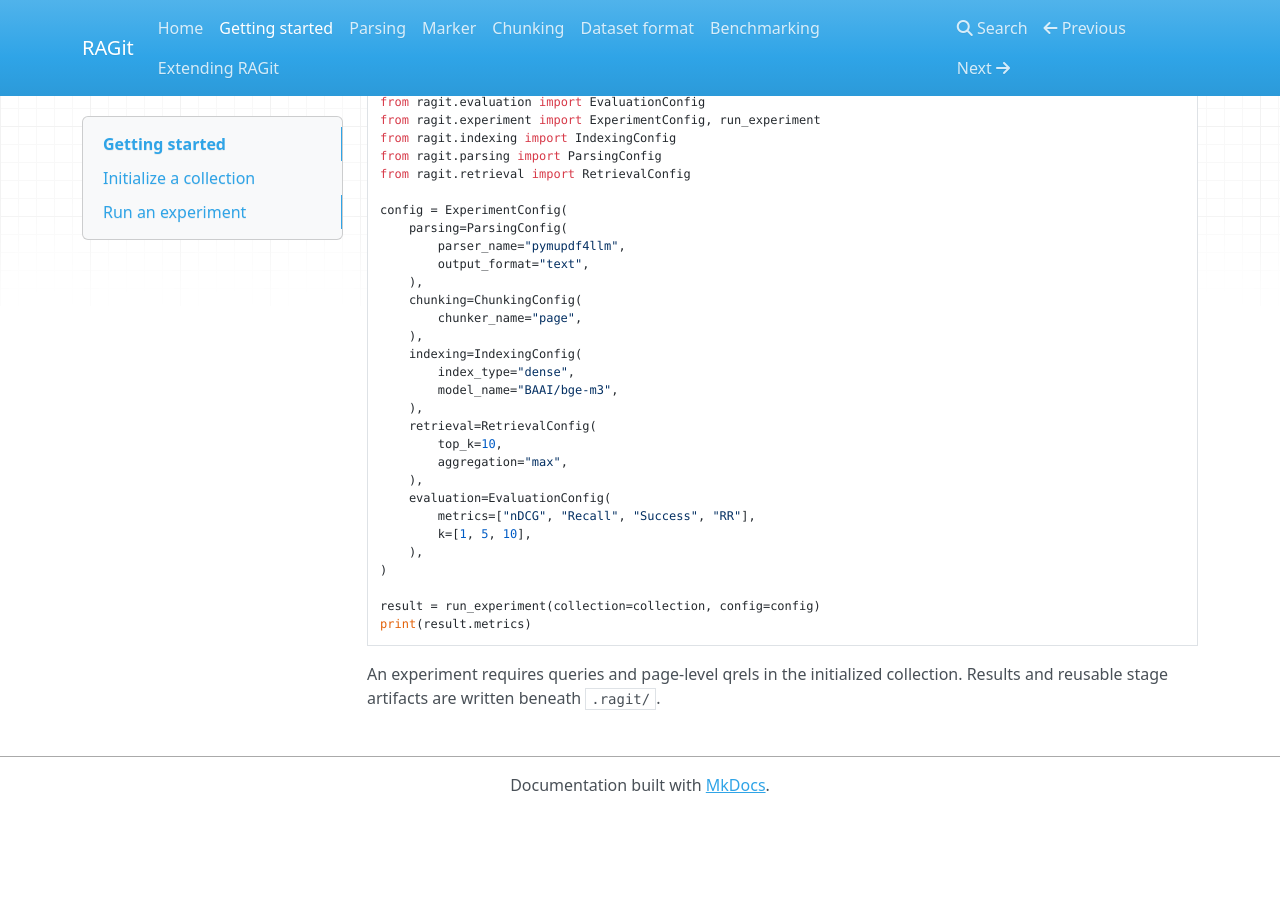
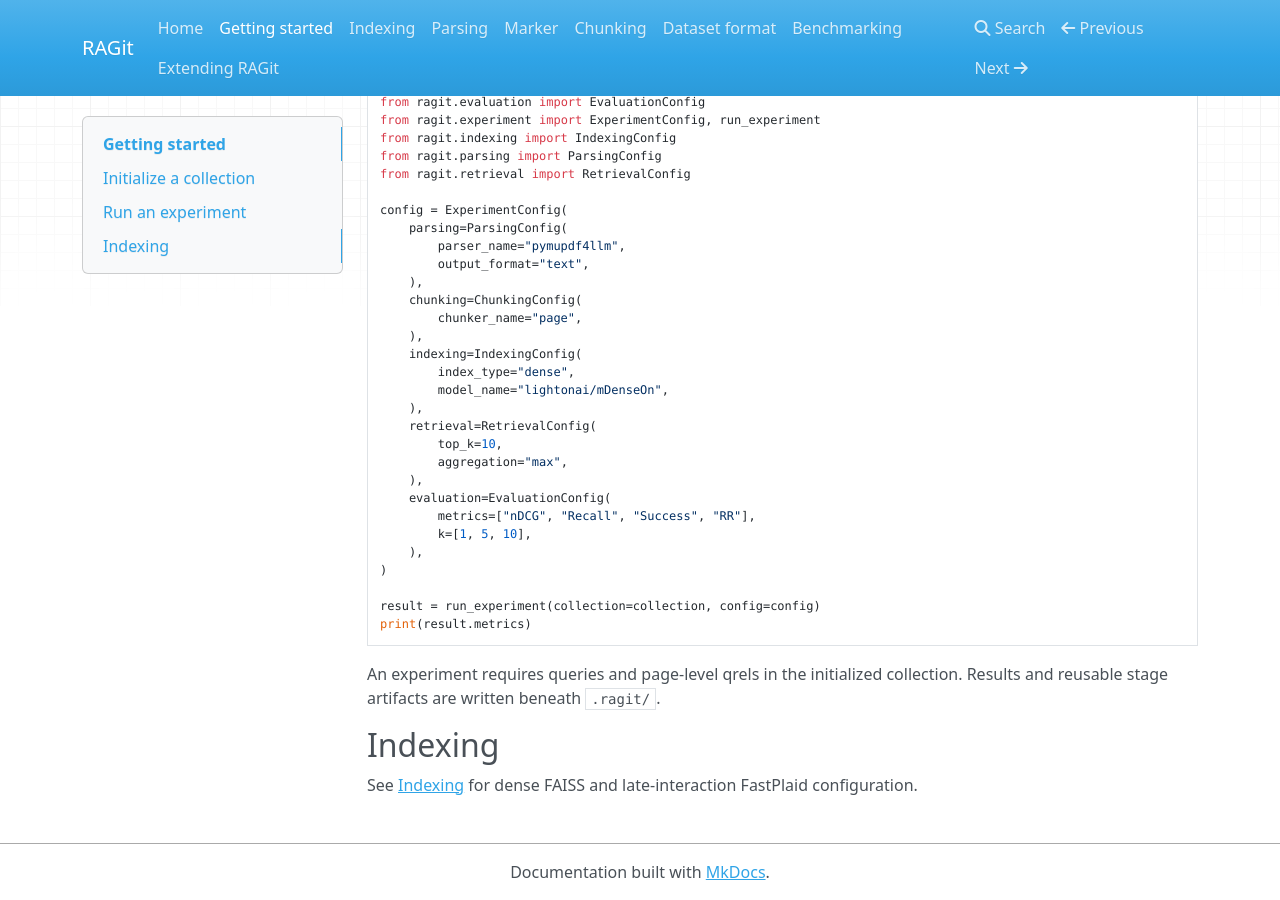
Before and after one commit to OmarElbachyr/ragit, an MkDocs documentation site: the page built from docs/getting-started.md, in a window 1280 px wide and 900 px high, scrolled down 995 px. Built offline with MkDocs 1.6.1, drawn with Linux system fonts in a browser that asks for light colours; nearby versions of some CDN libraries; before the commit the page ends 1808 px from its top, so only the background shows below that.

Commit message:
docs: document FastPlaid indexing

```diff
--- a/docs/getting-started.md
+++ b/docs/getting-started.md
@@ -69,7 +69,7 @@ config = ExperimentConfig(
     ),
     indexing=IndexingConfig(
         index_type="dense",
-        model_name="BAAI/bge-m3",
+        model_name="lightonai/mDenseOn",
     ),
     retrieval=RetrievalConfig(
         top_k=10,
@@ -87,3 +87,8 @@ print(result.metrics)
 
 An experiment requires queries and page-level qrels in the initialized
 collection. Results and reusable stage artifacts are written beneath `.ragit/`.
+
+## Indexing
+
+See [Indexing](indexing.md) for dense FAISS and late-interaction FastPlaid
+configuration.
--- a/mkdocs.yml
+++ b/mkdocs.yml
@@ -4,6 +4,7 @@ site_description: Page-level retrieval evaluation for document preprocessing con
 nav:
   - Home: index.md
   - Getting started: getting-started.md
+  - Indexing: indexing.md
   - Parsing: parsing.md
   - Marker: marker.md
   - Chunking: chunking.md
```
Also changed, not shown: README.md (+2 -1 lines), docs/chunking.md (+0 -3 lines), docs/extending-ragit.md (+2 -3 lines), docs/index.md (+2 -1 lines), docs/indexing.md (added, +61 -0 lines), 1 other file.
